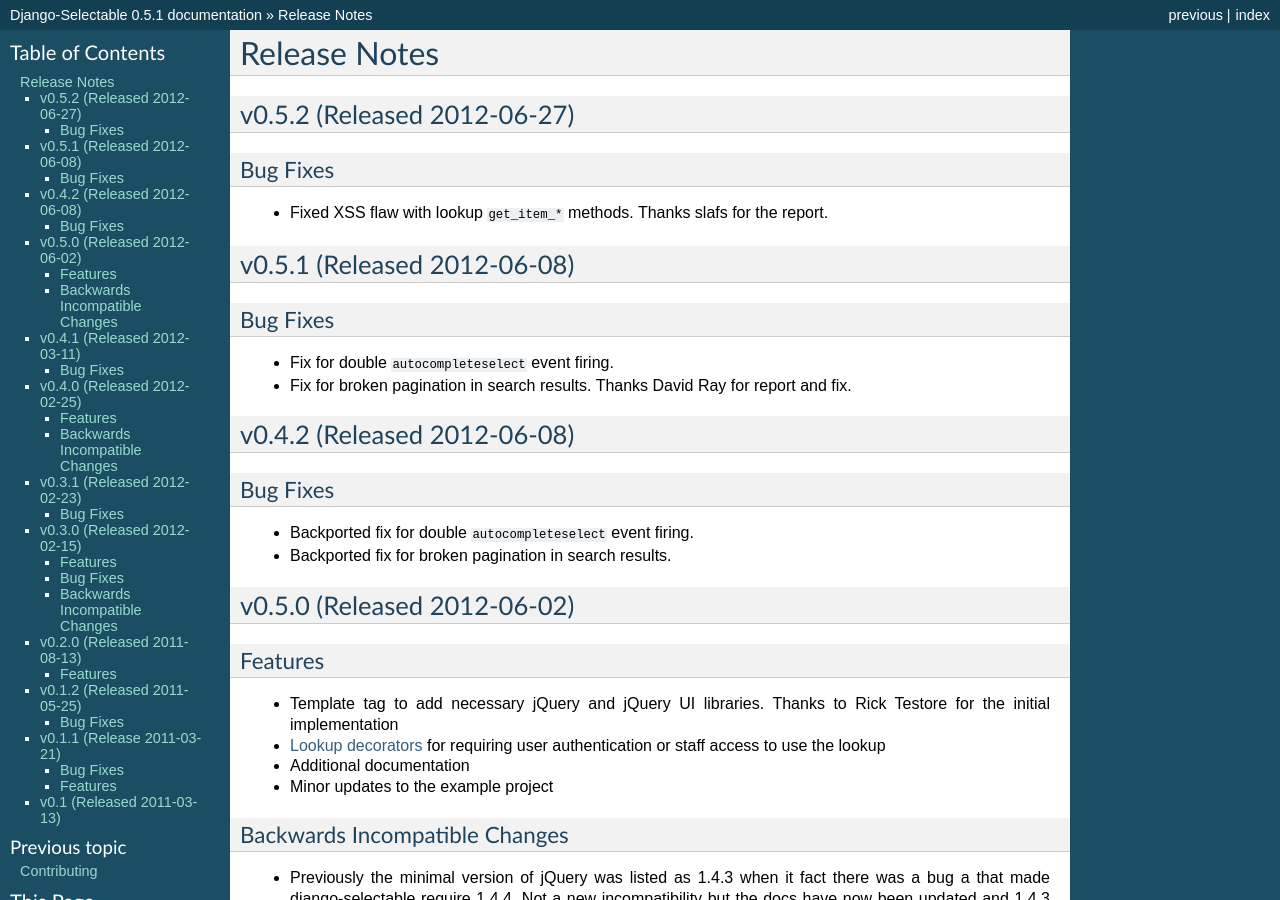
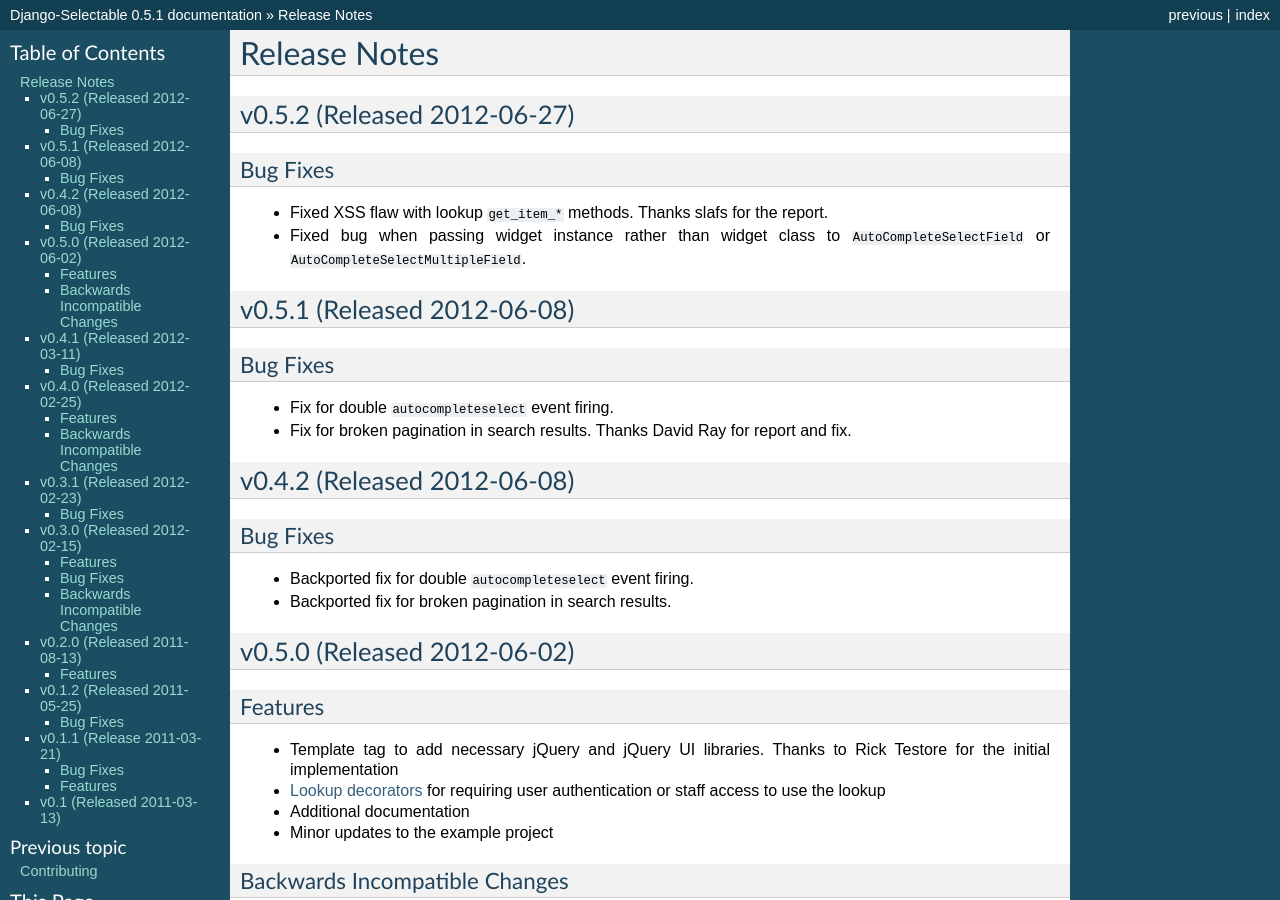
Before and after one commit to mlavin/django-selectable, a Sphinx documentation site: the page built from docs/releases.rst, in a window 1280 px wide and 900 px high. Built offline with Sphinx 7.4.7, drawn with Linux system fonts in a browser that asks for light colours.

Commit message:
Adding release note on field fixes.
--HG--
branch : stable

```diff
--- a/docs/releases.rst
+++ b/docs/releases.rst
@@ -8,6 +8,7 @@
 _________________
 
 - Fixed XSS flaw with lookup ``get_item_*`` methods. Thanks slafs for the report.
+- Fixed bug when passing widget instance rather than widget class to ``AutoCompleteSelectField`` or ``AutoCompleteSelectMultipleField``.
 
 
 v0.5.1 (Released 2012-06-08)
```
